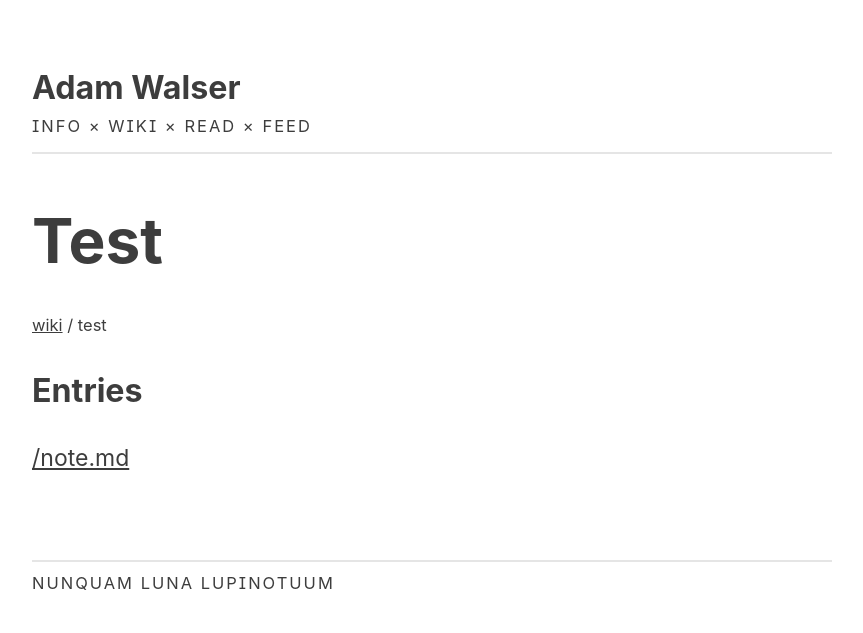
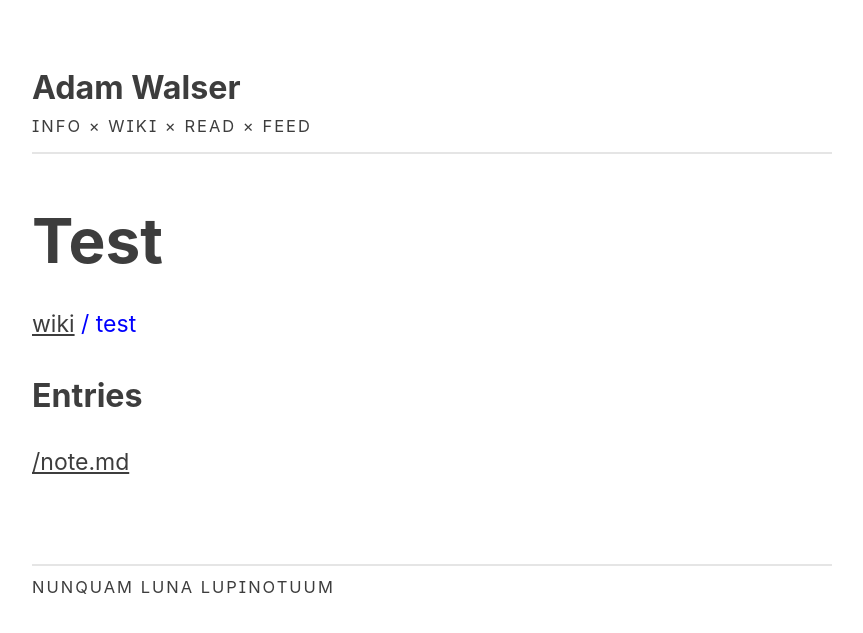
Before and after one commit to ajpwalser/ajpwalser.github.io, a Jekyll site: the page built from wiki/test/index.html, in a window 1280 px wide. Shown: the top 633 px of the page, without its empty margins (208-1071 px from the left). Built offline with Jekyll 4.4.1, drawn with Linux system fonts in a browser that asks for light colours; some web fonts are replaced.

Commit message:
Update style.css

```diff
--- a/css/style.css
+++ b/css/style.css
@@ -491,6 +491,6 @@ span.small {
 }
 
 .crumbs {
-	font-size: 0.718em;
 	margin-top: -1em;
+	color: blue;
 }
```
